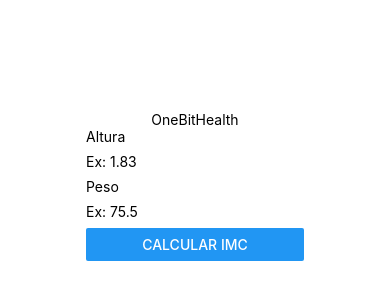
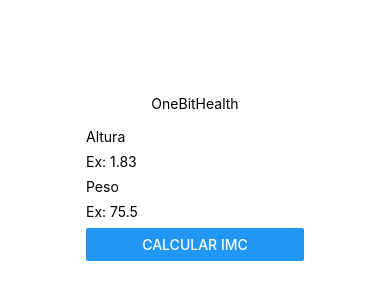
Before and after one commit to jmarc00s/my-first-react-native-app, a React Native app: screen / in a window 390 px wide. Shown: the part 236-536 px from the top of the page. Built offline with nearby package versions, Linux system fonts and the light colour scheme.

Commit message:
improve styles

```diff
--- a/App.js
+++ b/App.js
@@ -17,5 +17,6 @@
     backgroundColor: "white",
     alignItems: "center",
     justifyContent: "center",
+    gap: 16,
   },
 });
--- a/src/components/Form/index.js
+++ b/src/components/Form/index.js
@@ -49,5 +49,6 @@
   container: {
     display: "flex",
     gap: 8,
+    marginBottom: 16,
   },
 });
```
